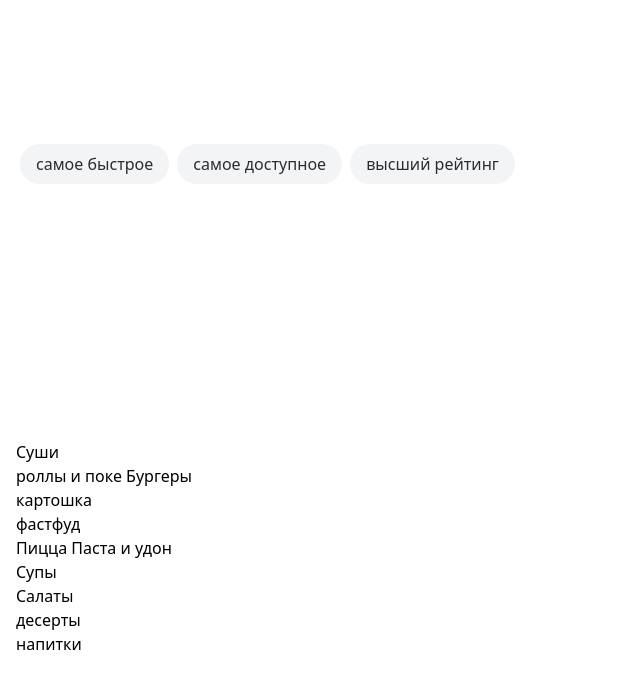
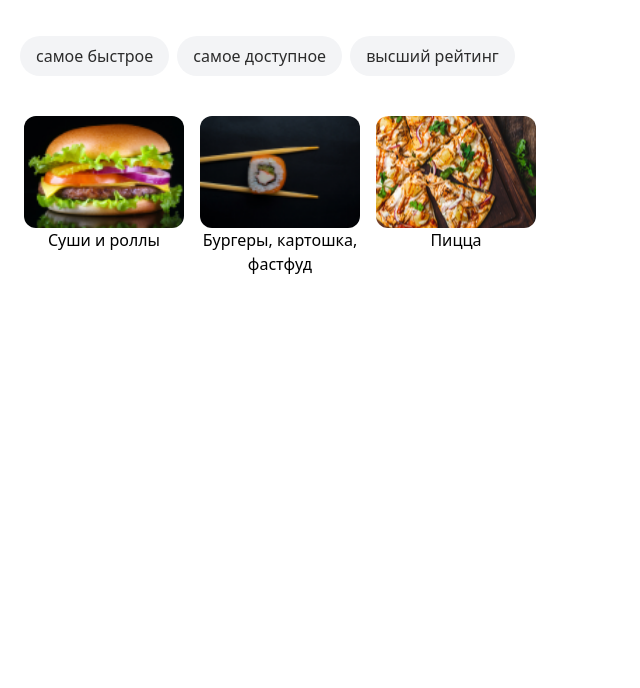
Before and after one commit to ssemenidov/delivery, a React (Create React App) app: page /menu in a window 1280 px wide. Shown: the top 688 px of the page, without its empty margins (0-640 px from the left). Built offline with nearby package versions, Linux system fonts and the light colour scheme.

Commit message:
menu food_cat

```diff
--- a/src/pages/Menu.tsx
+++ b/src/pages/Menu.tsx
@@ -1,29 +1,51 @@
 import React from 'react';
+import burger from '../assets/img/burger.png';
+import sushi from '../assets/img/sushi.png';
+import pizza from '../assets/img/pizza.png';
+import tomYam from '../assets/img/tom-yam.png';
 const cat = ['самое быстрое', 'самое доступное', 'высший рейтинг'];
 const cat_food = [
-  'Суши',
-  'роллы и поке	Бургеры',
-  'картошка',
-  'фастфуд',
-  'Пицца	Паста и удон',
-  'Супы',
-  'Салаты',
-  'десерты',
-  'напитки',
+  {title: 'Суши и роллы	', url: burger},
+  {title: 'Бургеры, картошка, фастфуд', url: sushi},
+  {title: 'Пицца', url: pizza},
+  // {title: 'Супы', url: ''},
+  // {title: 'Салаты', url: ''},
+  // {title: 'десерты', url: ''},
+  // {title: 'напитки', url: ''},
+];
+const dishes = [
+  {
+    title: 'Том Ям',
+    descr: 'Куриный бульон, грибы, креветки, острая паста Том Ям',
+    url: '',
+    price: '290 руб.',
+    mass: '350 гр',
+  },
 ];
 function Menu() {
   return (
-    <div className='p-4 flex flex-col justify-around h-screen'>
-      <div className=' flex flex-row whitespace-nowrap overflow-x-auto'>
+    <div className='p-4 flex flex-col  h-screen align-center w-full'>
+      <div className=' flex flex-row whitespace-nowrap overflow-x-auto my-5'>
         {cat.map((value, index) => (
           <div className='bg-gray-100 text-black rounded-3xl py-2 px-4 mx-1 hover:bg-orange hover:text-white'>
             {value}
           </div>
         ))}
       </div>
-      <div className=''>
-        {cat_food.map((value, index) => (
-          <h1>{value}</h1>
+      <div className=' flex flex-row overflow-x-auto my-5'>
+        {cat_food.map(({title, url}, index) => (
+          <div className='w-40 flex flex-col align-center mx-2'>
+            <div
+              className='rounded-xl w-40 h-28 bg-center bg-no-repeat bg-cover '
+              style={{
+                backgroundImage: `url(${url})`,
+              }}
+            ></div>
+
+            <div className='whitespace-normal text-center '>
+              <span>{title}</span>
+            </div>
+          </div>
         ))}
       </div>
     </div>
```
